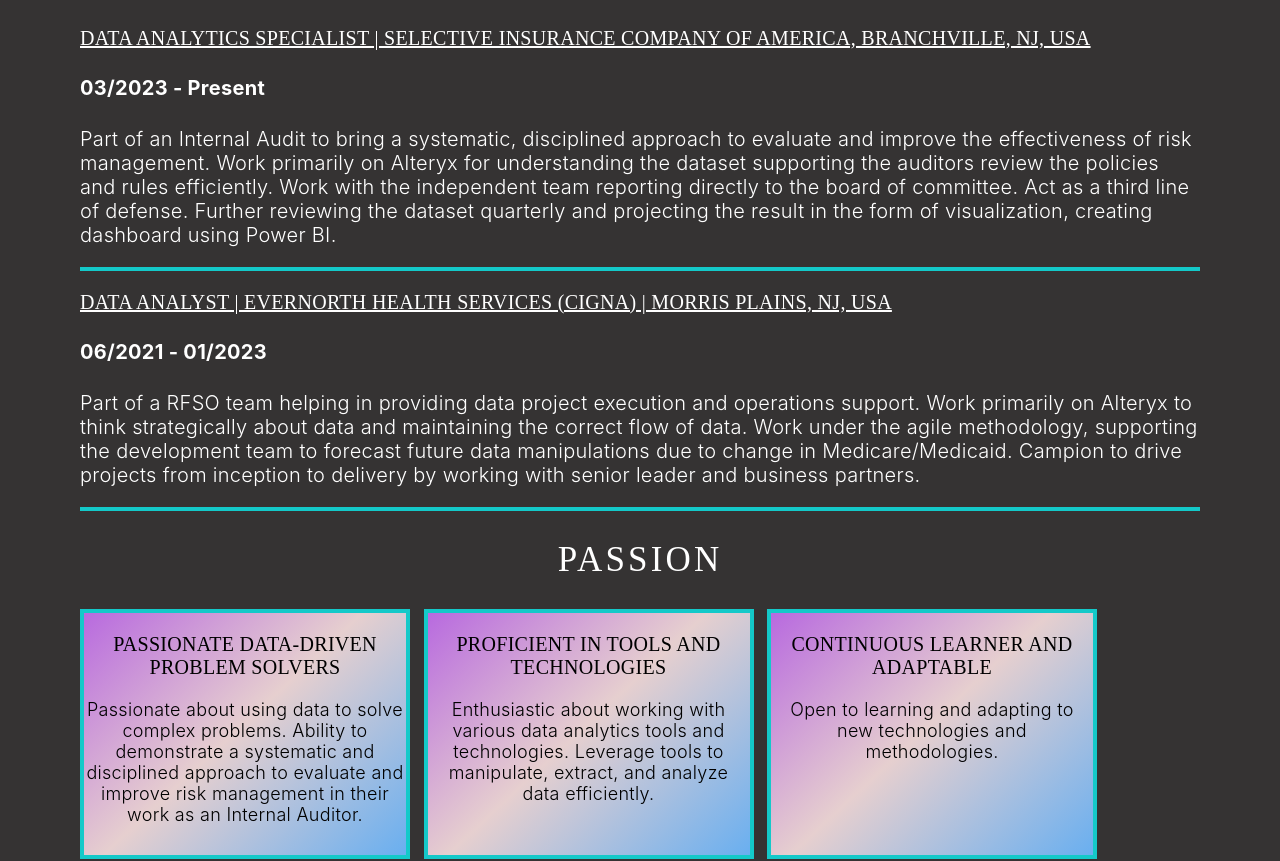
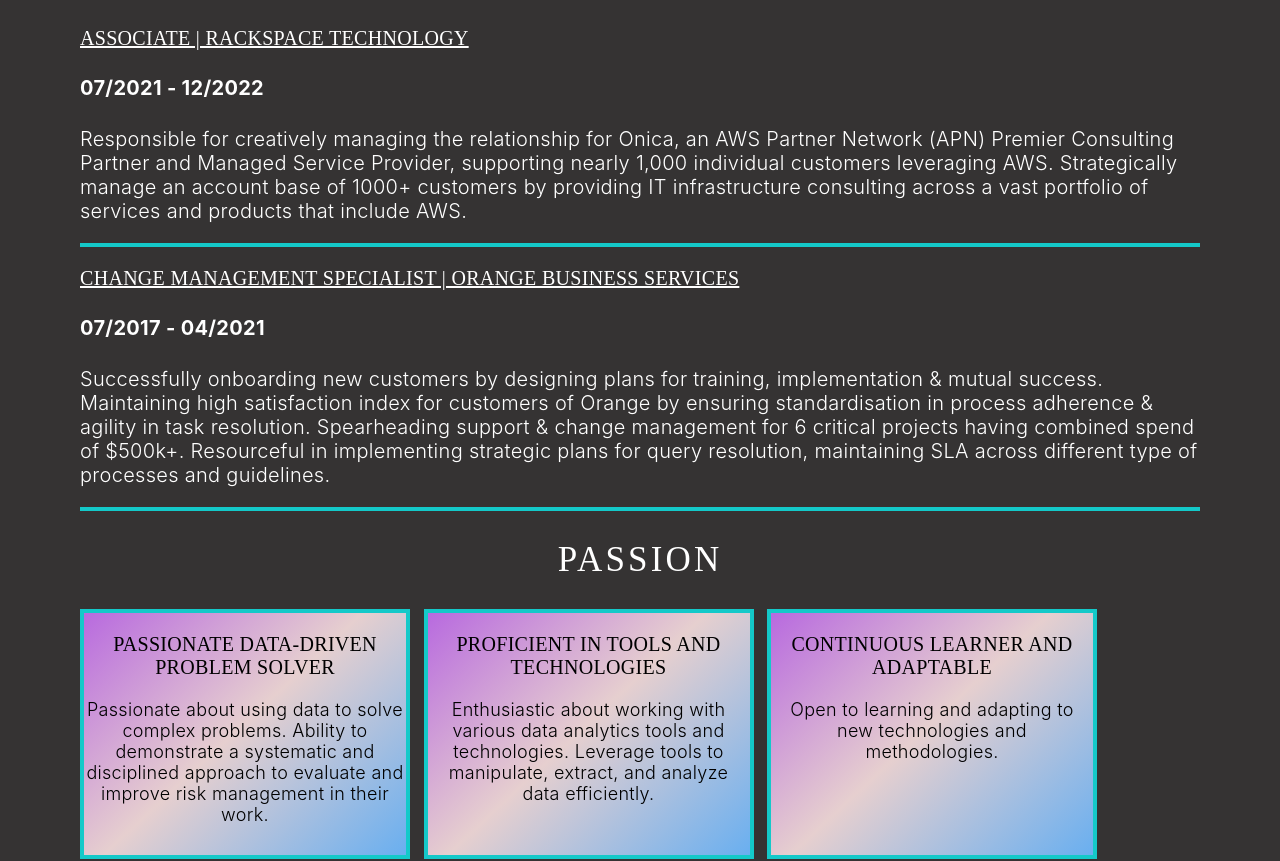
Before and after one commit to Swasti28/Portfolio-Project, a Next.js app: page /posts/about-me in a window 1280 px wide. Shown: the part 840-1701 px from the top of the page. Built offline with nearby package versions, Linux system fonts and the light colour scheme.

Commit message:
modified about me

```diff
--- a/pages/posts/about-me.js
+++ b/pages/posts/about-me.js
@@ -58,27 +58,24 @@
       <section>
             <h2 className= {aboutStyle.h2}>Experience</h2>
             <article>
-                  <h3 className= {aboutStyle.jobTitle}><u> Data Analytics Specialist | Selective Insurance Company of America, Branchville, NJ, USA </u></h3>
+                  <h3 className= {aboutStyle.jobTitle}><u> Associate | Rackspace Technology </u></h3>
                   <div className= {aboutStyle.desc}>
-                        <h4> 03/2023 - Present </h4>
+                        <h4> 07/2021 - 12/2022 </h4>
 
-                        <p> Part of an Internal Audit to bring a systematic, disciplined approach to evaluate and improve the effectiveness of risk management.
-                              Work primarily on Alteryx for understanding the dataset supporting the auditors review the policies and rules efficiently.
-                              Work with the independent team reporting directly to the board of committee.
-                              Act as a third line of defense.
-                              Further reviewing the dataset quarterly and projecting the result in the form of visualization, creating dashboard using Power BI. </p>
+                        <p> Responsible for creatively managing the relationship for Onica, an AWS Partner Network (APN) Premier Consulting Partner and Managed Service Provider, supporting nearly 1,000 individual customers leveraging AWS.
+                              Strategically manage an account base of 1000+ customers by providing IT infrastructure consulting across a vast portfolio of services and products that include AWS. </p>
                   </div>
             </article>
             <article>
-                  <h3 className= {aboutStyle.jobTitle}><u> Data Analyst | Evernorth Health Services (Cigna) | Morris Plains, NJ, USA </u></h3>
+                  <h3 className= {aboutStyle.jobTitle}><u> Change Management Specialist | Orange Business Services </u></h3>
 
                   <div className= {aboutStyle.desc}>
-                        <h4> 06/2021 - 01/2023 </h4>
+                        <h4> 07/2017 - 04/2021 </h4>
 
-                        <p> Part of a RFSO team helping in providing data project execution and operations support.
-                              Work primarily on Alteryx to think strategically about data and maintaining the correct flow of data.
-                              Work under the agile methodology, supporting the development team to forecast future data manipulations due to change in Medicare/Medicaid.
-                              Campion to drive projects from inception to delivery by working with senior leader and business partners.</p>
+                        <p> Successfully onboarding new customers by designing plans for training, implementation & mutual success.
+                              Maintaining high satisfaction index for customers of Orange by ensuring standardisation in process adherence & agility in task resolution.
+                              Spearheading support & change management for 6 critical projects having combined spend of $500k+.
+                              Resourceful in implementing strategic plans for query resolution, maintaining SLA across different type of processes and guidelines.</p>
                   </div>
                 </article>
       </section>
@@ -87,10 +84,10 @@
             <div className= {aboutStyle.passion}>
                   <div className= {aboutStyle.passionDesc}>
                         <h3 className= {aboutStyle.passionTitle}>
-                              Passionate Data-Driven Problem Solvers
+                              Passionate Data-Driven Problem Solver
                         </h3>
                         <p>Passionate about using data to solve complex problems.
-                              Ability to demonstrate a systematic and disciplined approach to evaluate and improve risk management in their work as an Internal Auditor.</p>
+                              Ability to demonstrate a systematic and disciplined approach to evaluate and improve risk management in their work.</p>
                   </div>
 
 
```
